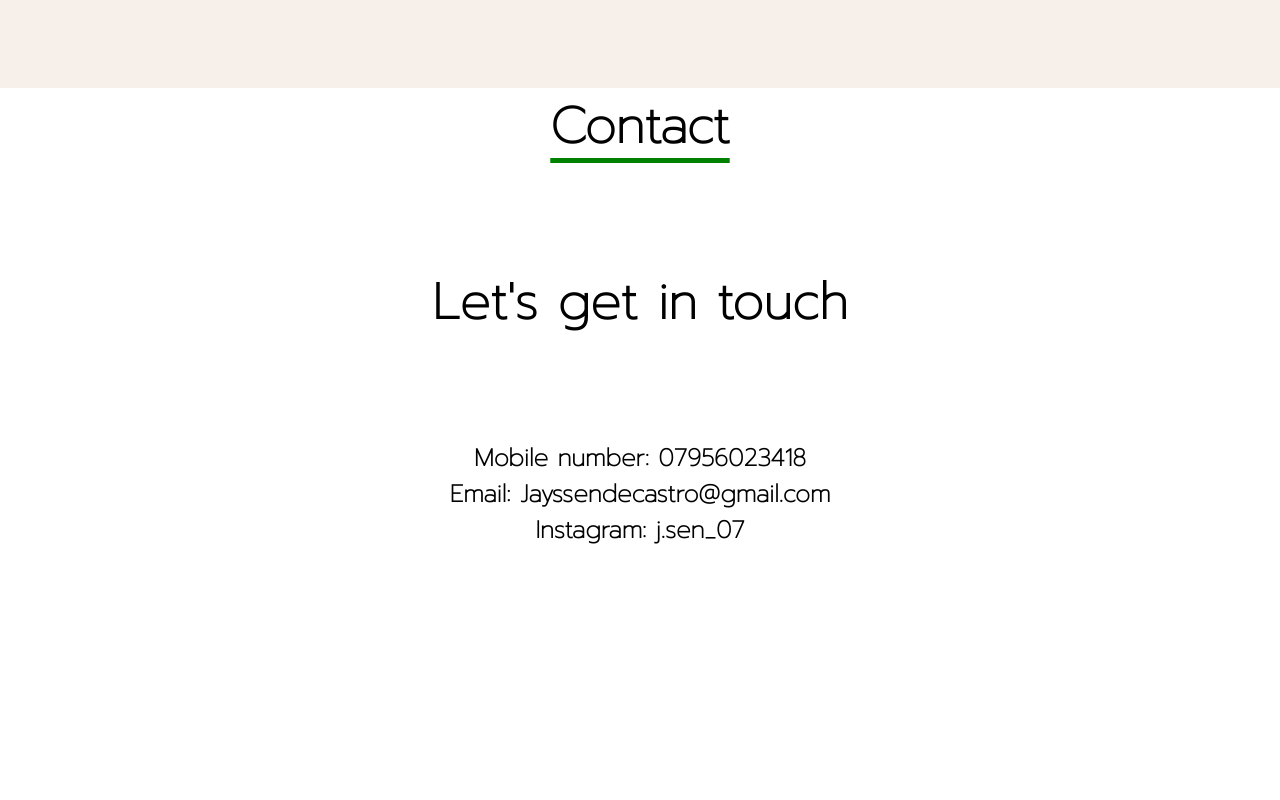
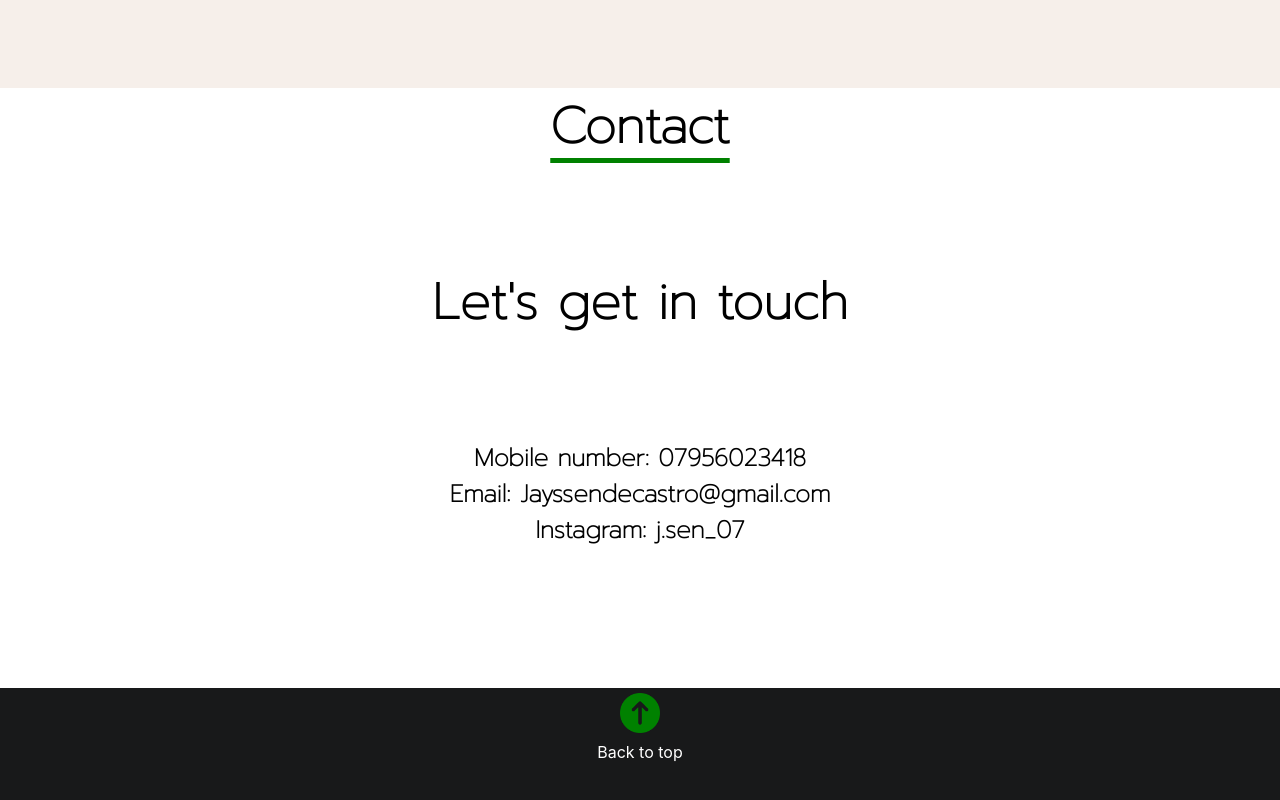
Before and after one commit to jsen07/portfolio-react, a React (Create React App) app: page / in a window 1280 px wide. Shown: the part 3212-4012 px from the top of the page. Before the commit the page ends 3900 px from the top, so only its background shows below. Built offline with nearby package versions, Linux system fonts and the light colour scheme.

Commit message:
footer added

```diff
--- a/src/App.css
+++ b/src/App.css
@@ -357,3 +357,21 @@ nav ul li a:hover {
     text-decoration: none;
 
 }
+
+ /* FOOTER */
+ .footer {
+    height: 120px;
+    display: flex;
+    flex-direction: column;
+    align-items: center;
+    background-color: #18191A;
+
+}
+.footer img {
+    width: 50px;
+    height: 50px;
+}
+
+.footer p {
+    color: white;
+}
--- a/src/App.js
+++ b/src/App.js
@@ -5,6 +5,7 @@ import ContentHero from './components/content-hero.js';
 import Projects from './components/projects.js';
 import Aboutme from './components/aboutme.js';
 import Contactme from './components/contactme.js';
+import Footer from './components/footer';
 function App() {
   return (
 <>
@@ -13,6 +14,7 @@ function App() {
       <Projects />
       <Aboutme />
       <Contactme />
+      <Footer />
 
 </>
 
--- /dev/null
+++ b/src/components/footer.js
@@ -0,0 +1,11 @@
+import React from 'react'
+
+export default function Footer() {
+  return (
+    <footer class="footer">
+
+        <a href="#hero"><img src="assets/icons8-scroll-up-90.png" alt="up-arrow-button"/></a>
+        <p> Back to top </p>
+    </footer>
+  )
+}
```
Also changed, not shown: public/assets/icons8-scroll-up-90.png (added).
